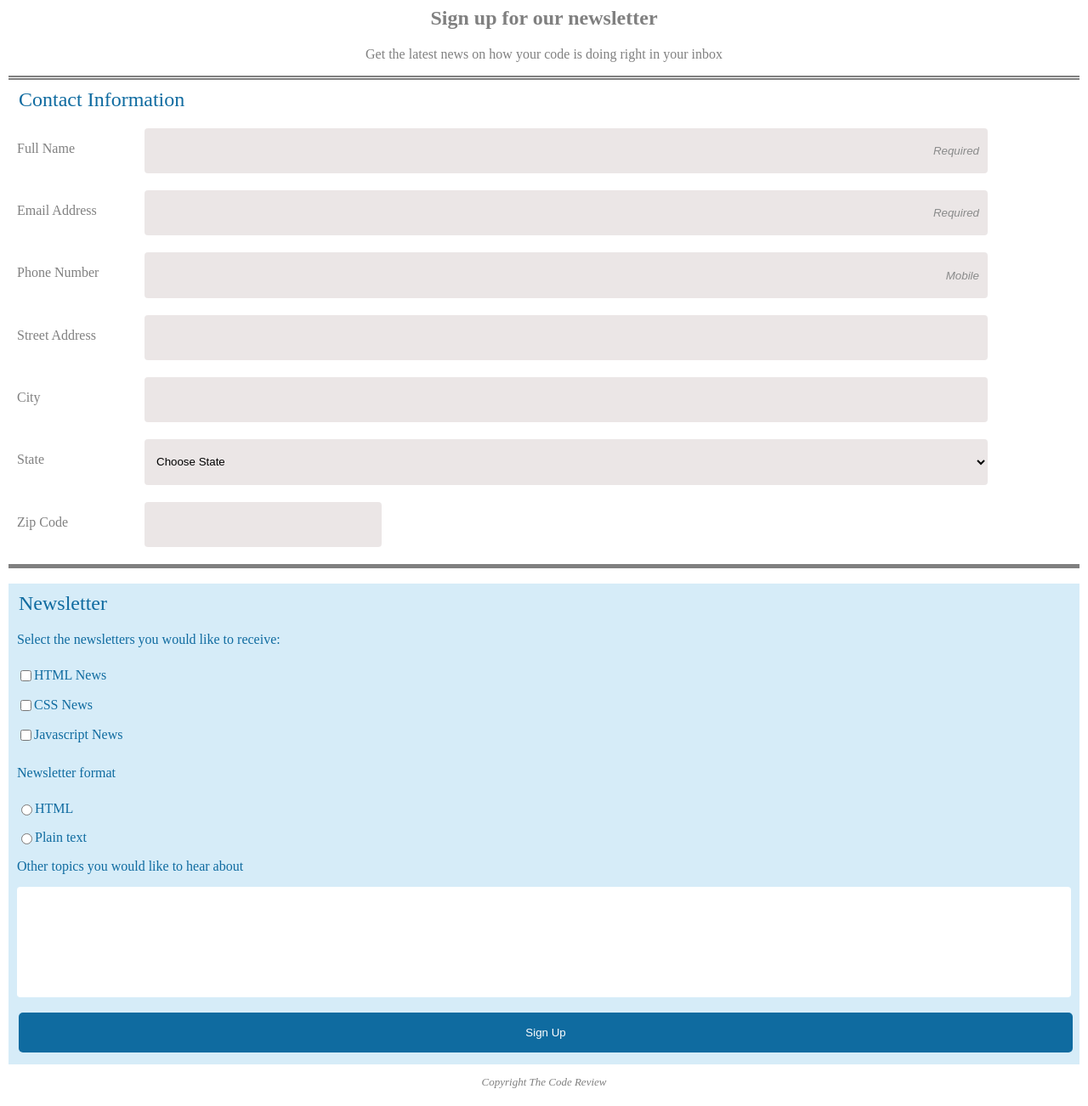
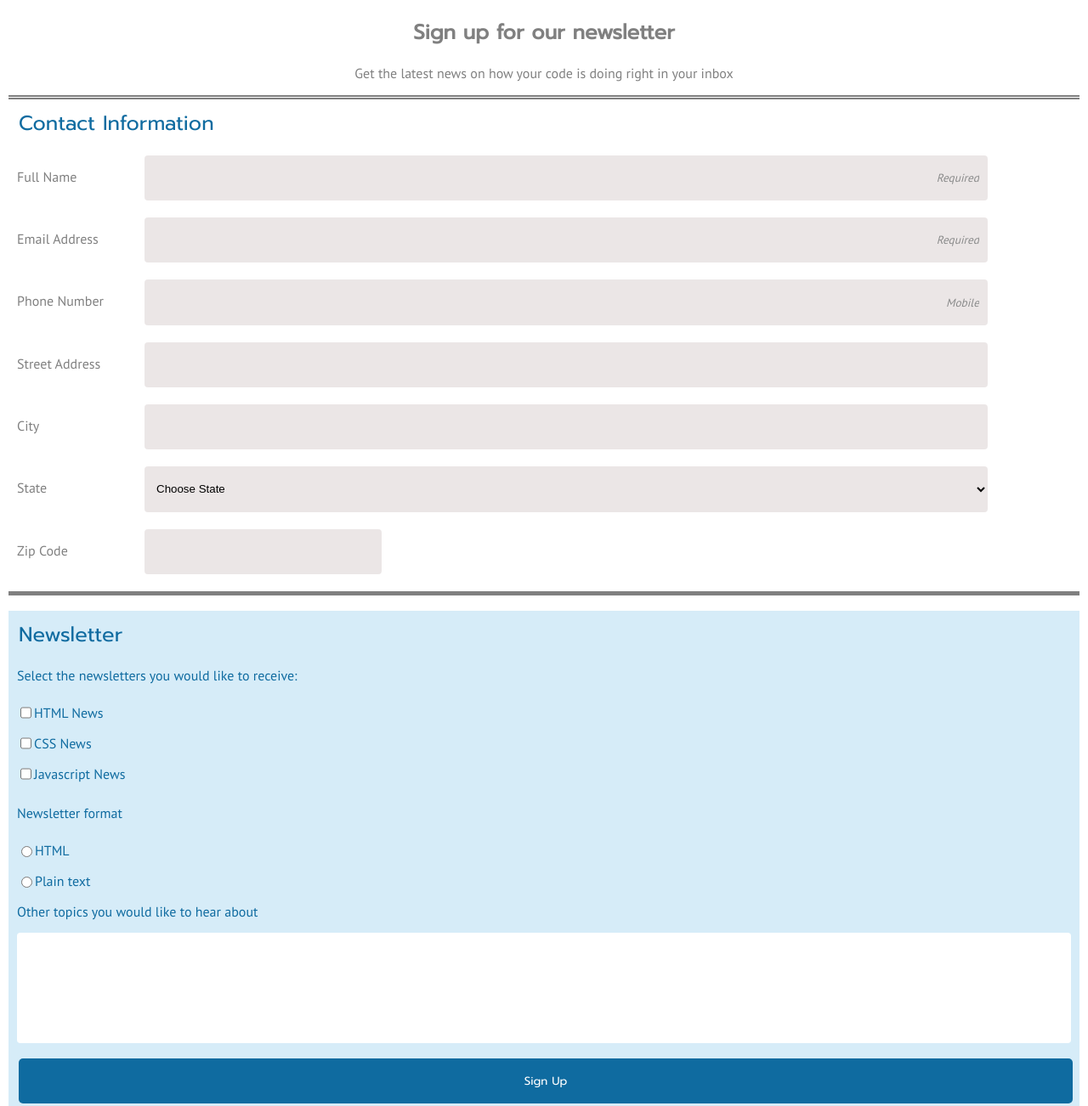
Before and after one commit to HenrySykes/Online-form, a plain HTML site: page index.html in a window 1280 px wide. Shown: the part 120-1422 px from the top of the page at 85% size. Drawn offline with Linux system fonts and the light colour scheme.

Commit message:
Added font

```diff
--- a/index.html
+++ b/index.html
@@ -7,6 +7,16 @@
 
     <link rel="stylesheet" href="style.css">
     <title>The Code Review</title>
+
+    <!-- Google font -->
+
+    <link rel="preconnect" href="https://fonts.googleapis.com">
+    <link rel="preconnect" href="https://fonts.gstatic.com" crossorigin>
+    <link href="https://fonts.googleapis.com/css2?family=PT+Sans&display=swap" rel="stylesheet">
+
+    <link rel="preconnect" href="https://fonts.googleapis.com">
+    <link rel="preconnect" href="https://fonts.gstatic.com" crossorigin>
+    <link href="https://fonts.googleapis.com/css2?family=Prompt&display=swap" rel="stylesheet">
 
  </head>
 
--- a/style.css
+++ b/style.css
@@ -3,10 +3,20 @@ html {
     font-size: 16px;
     color: grey;
 }
+
+h1, h2 {
+    font-family: 'Prompt', sans-serif;
+}
+
 legend {
     margin: 10px 0 10px 0;
     font-size: 1.5em;
     color: #0f6ba0;
+    font-family: 'Prompt', sans-serif;
+}
+
+p {
+    font-family: 'PT Sans', sans-serif;
 }
 
 header {
@@ -14,6 +24,10 @@ header {
     text-align: center;
     background-color: #0f6ba0;
     padding: 10px 0;
+}
+
+label {
+    font-family: 'PT Sans', sans-serif;
 }
 
 #contact {
@@ -29,6 +43,7 @@ header {
     display: flex;
     flex-direction: column;
 }
+
 #newsletter {
     padding: 0 10px 10px 10px;
     border: none;
@@ -90,6 +105,7 @@ input::placeholder {
     text-align: right;
     font-style: italic;
     color: #8a8b8b;
+    font-family: 'PT Sans', sans-serif;
 }
 
 select {
@@ -112,12 +128,14 @@ select {
     text-decoration: none;
     margin: 4px 2px;
     cursor: pointer;
+    font-family: 'Prompt', sans-serif;
   }
 
   footer {
     font-size: small;
     font-style: italic;
     text-align: center;
+    font-family: 'Prompt', sans-serif;
   }
 
   @media only screen and (min-width: 768px) {
```
